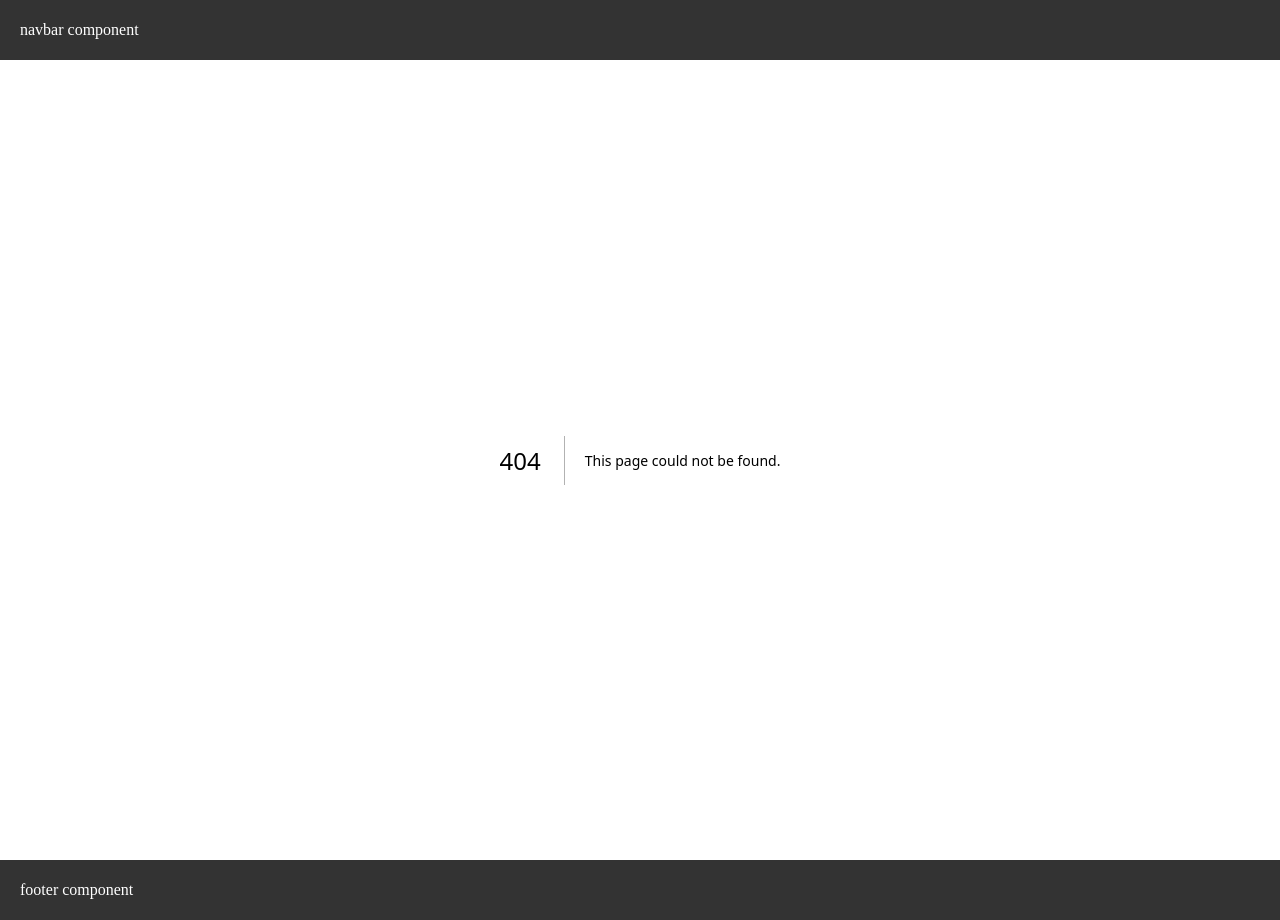
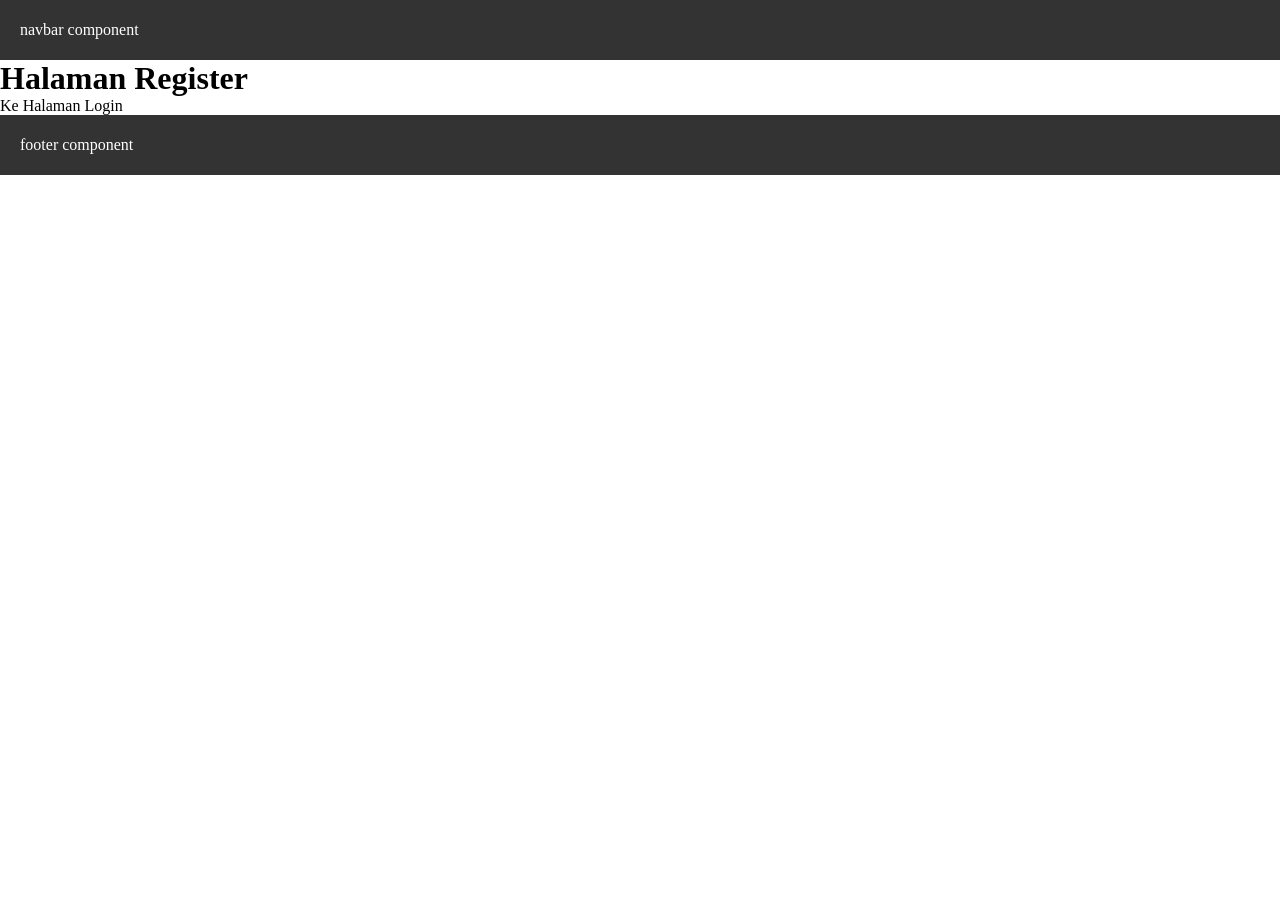
Before and after one commit to Fahrizp24/framework, a Next.js app in the folder P3/next-routing/: page /auth/register in a window 1280 px wide. Before the commit this address had no page. After the commit the page ends 800 px from the top, so only its background shows below. Built offline with nearby package versions, Linux system fonts and the light colour scheme.

Commit message:
P2_ 6 – Membuat Halaman Login & Register

```diff
--- /dev/null
+++ b/P3/next-routing/src/pages/auth/register.tsx
@@ -0,0 +1,12 @@
+import Link from "next/link"; //
+
+const halamanRegister = () => { //
+  return ( //
+    <div> {/* */}
+      <h1>Halaman Register</h1> {/* */}
+      <Link href="/auth/login">Ke Halaman Login</Link> {/* */}
+    </div> //
+  );
+}; //
+
+export default halamanRegister; //
--- a/P3/next-routing/tsconfig.json
+++ b/P3/next-routing/tsconfig.json
@@ -28,7 +28,7 @@
     "next-env.d.ts",
     "**/*.ts",
     "**/*.tsx"
-  ],
+, "src/pages/auth"  ],
   "exclude": [
     "node_modules"
   ]
```
Also changed, not shown: P3/next-routing/src/pages/auth/login.tsx (added, +12 -0 lines), 1 other file (tests, documents, lock files or other folders).
